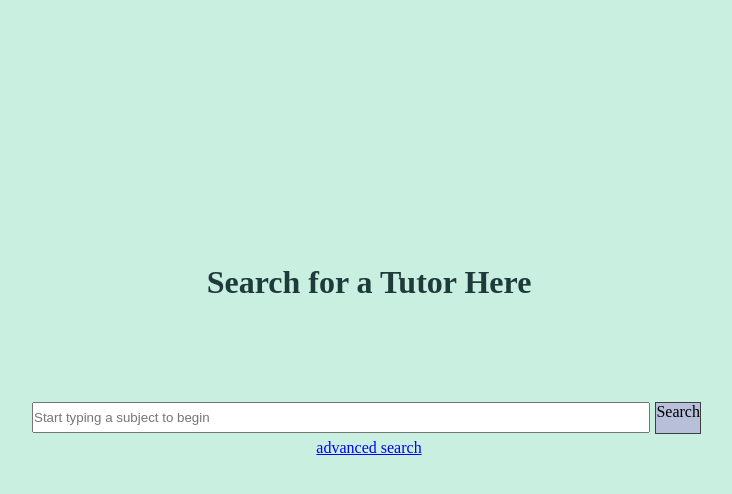
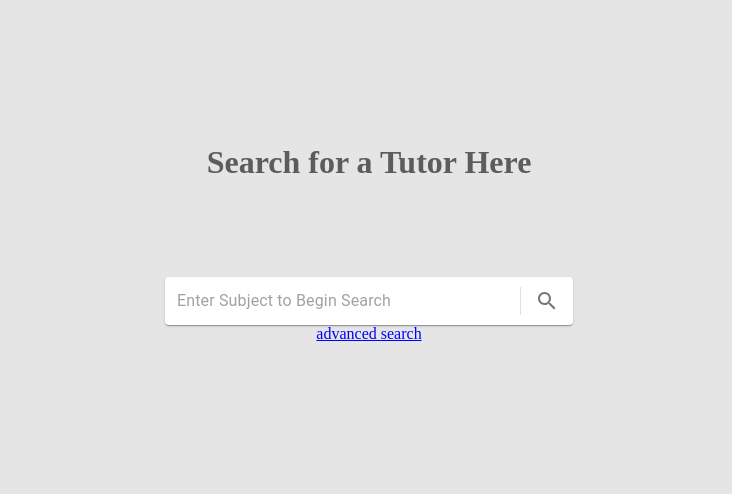
Before and after one commit to SchoolOfCode/final-project-stretch-goals, a Next.js app in the folder client/: page /components/SearchTutors/SearchTutors in a window 1280 px wide. Shown: the top 494 px of the page, without its empty margins (271-1003 px from the left). Built offline with nearby package versions, Linux system fonts and the light colour scheme; a web font is replaced by a local one.

Commit message:
changed color scheme, turn some HTML elements into their reusable component counterpart

```diff
--- a/client/pages/components/Button/Button.module.css
+++ b/client/pages/components/Button/Button.module.css
@@ -1,15 +1,17 @@
 .buttonTemplate {
   box-sizing: border-box;
-  background-color: rgba(118, 4, 184, 0.2);
-  border: rgb(63, 63, 63) 1px solid;
+  background-color: var(--theme-color-2);
+  color: var(--font-color-2);
+  border-radius: 15px;
   text-align: center;
+
+  padding-left: 1em;
+  padding-right: 1em;
   margin: 5px;
-  height: 2em;
 }
 .buttonTemplate:hover {
+  background-color: var(--theme-color-1);
+  color: var(--font-color-1);
   box-sizing: border-box;
   cursor: pointer;
-  background-color: rgba(170, 230, 170, 0.144);
-  border: rgb(146, 29, 255) 1px solid;
-  height: 2em;
 }
--- a/client/pages/components/InputField/InputField.js
+++ b/client/pages/components/InputField/InputField.js
@@ -1,18 +1,28 @@
 import React from "react";
 import { makeStyles } from "@material-ui/core/styles";
 import TextField from "@material-ui/core/TextField";
+import IconButton from "@material-ui/core/IconButton";
+import SearchIcon from "@material-ui/icons/Search";
 
-const useStyles = makeStyles(theme => ({
+const useStyles = makeStyles((theme) => ({
   root: {
     "& > *": {
       margin: theme.spacing(1),
       width: "25ch",
-      background: "white"
-    }
-  }
+      background: "white",
+    },
+  },
 }));
 
-export default function InputField({ label, type, className, onChange, name }) {
+export default function InputField({
+  label,
+  type,
+  className,
+  onChange,
+  name,
+  onKeyPress,
+  width,
+}) {
   const classes = useStyles();
 
   return (
@@ -24,7 +34,9 @@ export default function InputField({ label, type, className, onChange, name }) {
           variant="outlined"
           type={type}
           onChange={onChange}
+          style={{ width: width }}
           name={name}
+          onKeyPress={onKeyPress}
         />
       </div>
     </div>
--- a/client/pages/components/LoginWindow/LoginWindow.module.css
+++ b/client/pages/components/LoginWindow/LoginWindow.module.css
@@ -6,7 +6,7 @@
   border: 1px solid black;
   width: 50vw;
   height: 40vh;
-  background-color: var(--theme-color-2);
+  background-color: var(--theme-color-1);
 }
 
 .loginContainer {
@@ -17,7 +17,7 @@
     "password"
     "forgot"
     "button";
-  background-color: var(--theme-color-2);
+  background-color: var(--theme-color-1);
 }
 
 .loginContainer > {
--- /dev/null
+++ b/client/pages/components/MainSearchInput/index.js
@@ -0,0 +1,51 @@
+import React from "react";
+import { makeStyles } from "@material-ui/core/styles";
+import Paper from "@material-ui/core/Paper";
+import InputBase from "@material-ui/core/InputBase";
+import Divider from "@material-ui/core/Divider";
+import IconButton from "@material-ui/core/IconButton";
+import MenuIcon from "@material-ui/icons/Menu";
+import SearchIcon from "@material-ui/icons/Search";
+import DirectionsIcon from "@material-ui/icons/Directions";
+
+const useStyles = makeStyles((theme) => ({
+  root: {
+    padding: "2px 4px",
+    display: "flex",
+    alignItems: "center",
+    width: 400,
+  },
+  input: {
+    marginLeft: theme.spacing(1),
+    flex: 1,
+  },
+  iconButton: {
+    padding: 10,
+  },
+  divider: {
+    height: 28,
+    margin: 4,
+  },
+}));
+
+export default function CustomizedInputBase() {
+  const classes = useStyles();
+
+  return (
+    <Paper component="form" className={classes.root}>
+      <InputBase
+        className={classes.input}
+        placeholder="Enter Subject to Begin Search"
+        inputProps={{ "aria-label": "search google maps" }}
+      />
+      <Divider className={classes.divider} orientation="vertical" />
+      <IconButton
+        type="submit"
+        className={classes.iconButton}
+        aria-label="search"
+      >
+        <SearchIcon />
+      </IconButton>
+    </Paper>
+  );
+}
--- a/client/pages/components/SearchTutors/SearchTutors.js
+++ b/client/pages/components/SearchTutors/SearchTutors.js
@@ -1,11 +1,14 @@
 import css from "./SearchTutors.module.css";
 import Button from "../Button/Button";
+import InputField from "../InputField/InputField";
+import CustomizedInputBase from "../MainSearchInput";
+
 export default function SearchTutors({
   setSearchBoolean,
   searchBoolean,
   subject,
   setSubject,
-  setSearchResultsData
+  setSearchResultsData,
 }) {
   async function handleSubmit() {
     const res = await fetch(
@@ -34,17 +37,16 @@ export default function SearchTutors({
     <div className={css.mainContainer}>
       <h1 className={css.searchTitle}>Search for a Tutor Here</h1>
       <div className={css.inputContainer}>
-        <input
+        <CustomizedInputBase />
+        {/* <InputField
+          label="Enter Subject"
+          type="text"
+          className="searchInput"
+          onChange={handleChange}
           onKeyPress={handleKeyDown}
-          onChange={handleChange}
-          value={subject}
-          className={css.searchInput}
-          placeholder="Start typing a subject to begin"
-        />
-        <Button text="  Search  " handleClick={handleSubmit} />
-        {/* <button className={css.searchButton} onClick={handleSubmit}>
-          SEARCH
-        </button> */}
+          width="60ch"
+        /> */}
+        {/* <Button text="Search" handleClick={handleSubmit} /> */}
       </div>
       <span
         className={css.advancedSearch}
--- a/client/pages/components/SearchTutors/SearchTutors.module.css
+++ b/client/pages/components/SearchTutors/SearchTutors.module.css
@@ -2,17 +2,15 @@
   grid-column: span 2;
   display: flex;
   flex-direction: column;
-  justify-content: center;
+  margin-top: 18vh;
+  /* justify-content: center; */
   align-items: center;
-  height: 90vh;
+  height: 1fr;
 }
-.searchInput {
-  width: 60%;
-  height: 2em;
-}
+
 .searchTitle {
   margin-bottom: 3em;
-  color: var(--font-color-2);
+  color: var(--font-color-5);
 }
 
 .advancedSearch {
@@ -25,10 +23,6 @@
   text-decoration: underline;
 }
 
-.searchButton {
-  height: 30px;
-}
-
 .inputContainer {
   display: flex;
   justify-content: center;
--- a/client/pages/styles.css
+++ b/client/pages/styles.css
@@ -1,12 +1,15 @@
 @import url("https://fonts.googleapis.com/css2?family=Baloo+Bhaina+2&display=swap");
 :root {
-  --theme-color-1: #1f3a3a;
-  --theme-color-2: #2a837e;
-  --theme-color-3: #129490;
-  --theme-color-4: #c9efe1;
-  --font-color-1: #b53389;
-  --font-color-2: #1f3a3a;
-  --font-color-3: #c9efe1;
+  --theme-color-1: #546e8f;
+  --theme-color-2: #ff9d9d;
+  --theme-color-3: #f1f1f1;
+  --theme-color-4: #fff;
+  --background-color: #e5e5e5;
+  --font-color-1: #fff;
+  --font-color-2: #fff;
+  --font-color-3: #ff9d9d;
+  --font-color-4: #546e8f;
+  --font-color-5: #5c5c5c;
 
   font-family: "Baloo Bhaina 2", cursive;
 }
@@ -16,5 +19,5 @@
 }
 
 body {
-  background-color: var(--theme-color-4);
+  background-color: var(--background-color);
 }
```
Also changed, not shown: client/pages/components/TutorDash/TutorNav/TutorNav.js (+18 -13 lines), client/pages/index.js (+1 -6 lines).
